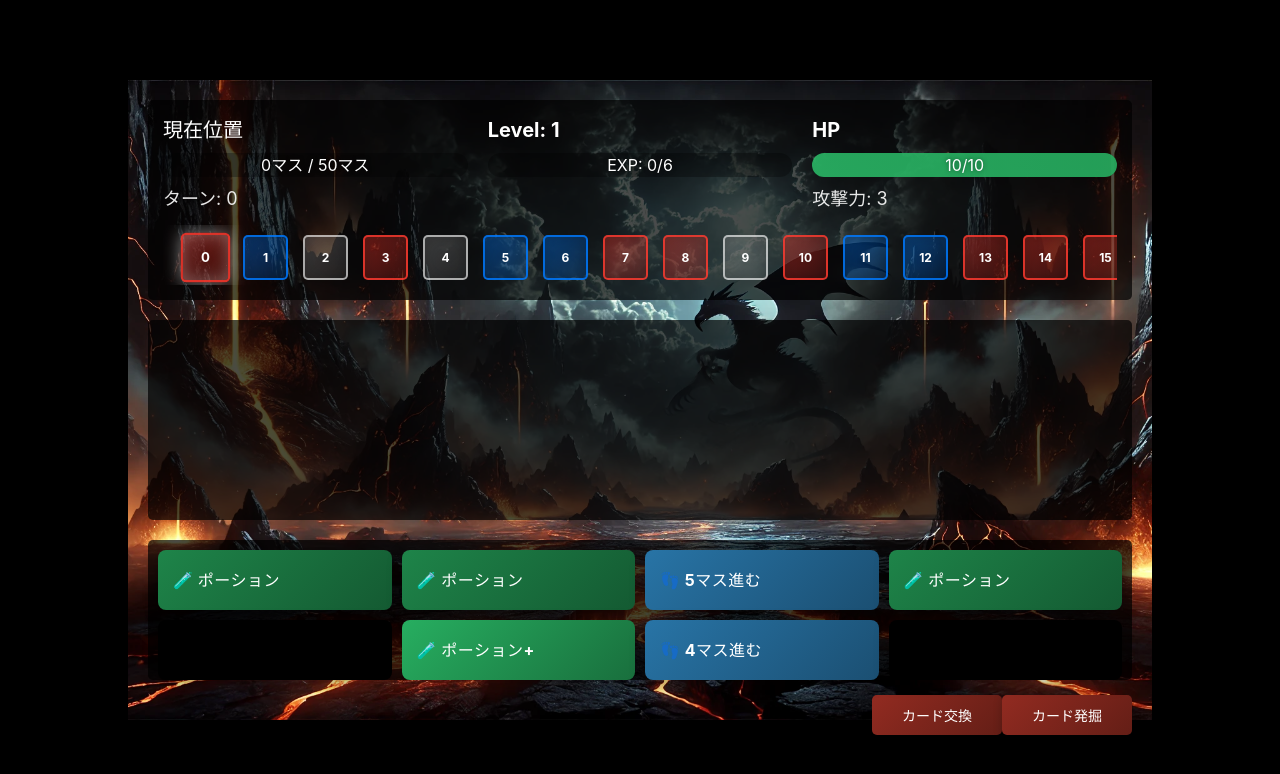
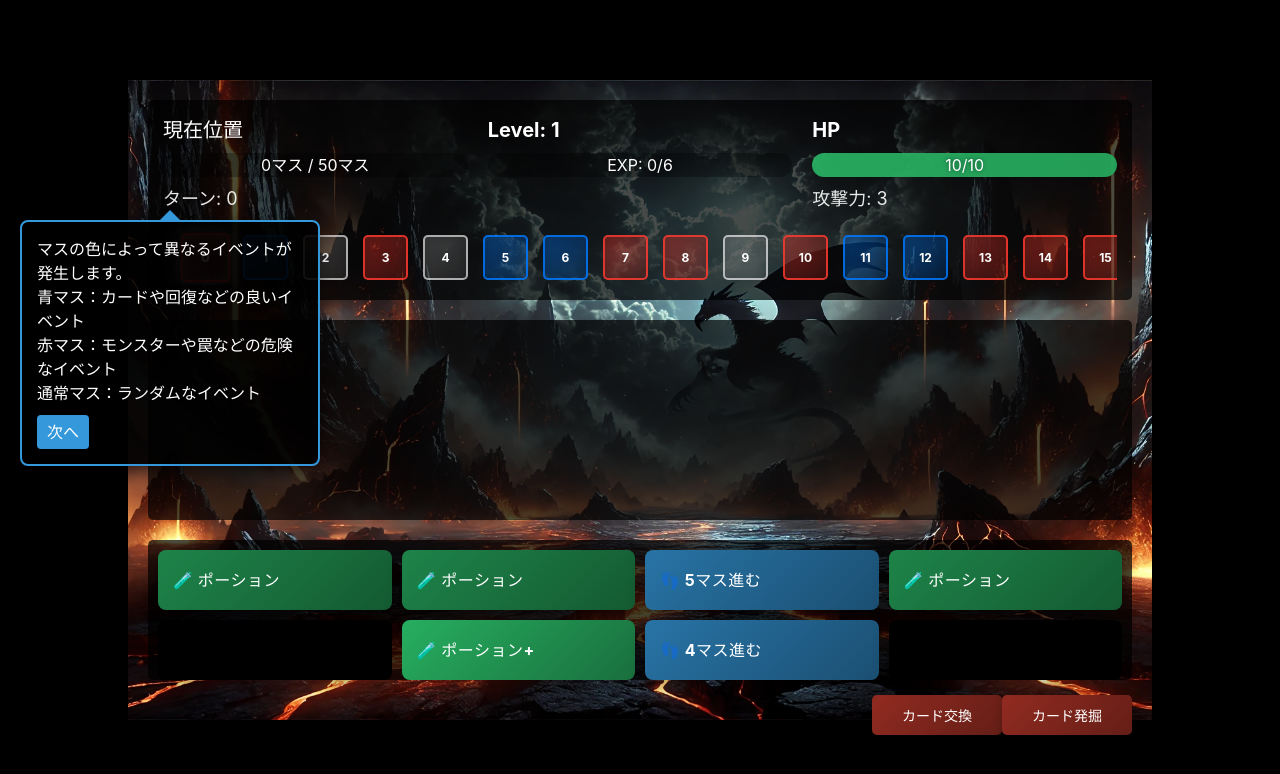
Before and after one commit to kekoyana/carddragon, a React (Vite) app: page / in a window 1280 px wide. Shown: the top 774 px of the page. Built offline with nearby package versions, Linux system fonts and the light colour scheme.

Commit message:
チュートリアル追加

```diff
--- a/src/components/Game.module.css
+++ b/src/components/Game.module.css
@@ -467,3 +467,72 @@
 .restartButton:hover::after {
   left: 100%;
 }
+
+/* チュートリアルのスタイル */
+.tutorial {
+  position: absolute;
+  background: rgba(0, 0, 0, 0.9);
+  padding: 15px;
+  border-radius: 8px;
+  border: 2px solid #3498db;
+  color: white;
+  font-size: 16px;
+  z-index: 1000;
+  max-width: 300px;
+  box-shadow: 0 4px 15px rgba(0, 0, 0, 0.5);
+  animation: fadeIn 0.5s ease;
+}
+
+.tutorial::after {
+  content: '';
+  position: absolute;
+  border: 10px solid transparent;
+}
+
+.tutorial.top::after {
+  border-top-color: #3498db;
+  bottom: -22px;
+  left: 50%;
+  transform: translateX(-50%);
+}
+
+.tutorial.bottom::after {
+  border-bottom-color: #3498db;
+  top: -22px;
+  left: 50%;
+  transform: translateX(-50%);
+}
+
+.tutorial.left::after {
+  border-left-color: #3498db;
+  right: -22px;
+  top: 50%;
+  transform: translateY(-50%);
+}
+
+.tutorial.right::after {
+  border-right-color: #3498db;
+  left: -22px;
+  top: 50%;
+  transform: translateY(-50%);
+}
+
+@keyframes fadeIn {
+  from { opacity: 0; }
+  to { opacity: 1; }
+}
+
+.tutorialButton {
+  background: #3498db;
+  border: none;
+  padding: 5px 10px;
+  border-radius: 4px;
+  color: white;
+  margin-top: 10px;
+  cursor: pointer;
+  transition: background 0.3s ease;
+}
+
+.tutorialButton:hover {
+  background: #2980b9;
+}
--- a/src/components/Game.tsx
+++ b/src/components/Game.tsx
@@ -1,10 +1,43 @@
+import { useState, useEffect } from 'react';
 import styles from './Game.module.css';
 import { useGame } from '../hooks/useGame';
 import { Card, MapCell } from '../types';
 import { GAME_CONFIG } from '../gameData';
 import { getWeaponName } from '../gameUtils';
 
+interface TutorialStep {
+  message: string;
+  position: {
+    top?: string;
+    left?: string;
+    right?: string;
+    bottom?: string;
+  };
+  direction: 'top' | 'bottom' | 'left' | 'right';
+}
+
+const TUTORIAL_STEPS: TutorialStep[] = [
+  {
+    message: 'マスの色によって異なるイベントが発生します。\n青マス：カードや回復などの良いイベント\n赤マス：モンスターや罠などの危険なイベント\n通常マス：ランダムなイベント',
+    position: { top: '220px', left: '20px' },
+    direction: 'bottom'
+  },
+  {
+    message: '手持ちのカードを使ってマスを進みます。\n・数字のカード：指定マス進む\n・🧪のカード：HPを回復\n・⚔️のカード：武器を装備して攻撃力アップ',
+    position: { bottom: '220px', left: '20px' },
+    direction: 'top'
+  },
+  {
+    message: 'モンスターと戦うときは「攻撃」か「逃げる」を選べます。\nレベルアップすると最大HPと攻撃力が上昇します！',
+    position: { top: '50%', right: '20px' },
+    direction: 'left'
+  }
+];
+
 const Game = () => {
+  const [tutorialStep, setTutorialStep] = useState(0);
+  const [showTutorial, setShowTutorial] = useState(false);
+
   const {
     position,
     cards,
@@ -29,6 +62,15 @@ const Game = () => {
     getRequiredExp,
     handleWait,
   } = useGame();
+
+  // ゲーム開始時にチュートリアルを表示（一度だけ）
+  useEffect(() => {
+    const hasSeenTutorial = localStorage.getItem('hasSeenTutorial');
+    if (!hasSeenTutorial) {
+      setShowTutorial(true);
+      localStorage.setItem('hasSeenTutorial', 'true');
+    }
+  }, []);
 
   const renderCard = (card: Card) => {
     if (card === null) return '';
@@ -119,7 +161,7 @@ const Game = () => {
             className={styles.cellContainer}
             style={{
               transform: `translateX(-${position * 60}px)`,
-              paddingLeft: '10px' // 左端に少し余白を追加
+              paddingLeft: '10px'
             }}
           >
             {getNextCells().map((cell, i) => renderCell(cell, i === position))}
@@ -215,6 +257,30 @@ const Game = () => {
           </button>
         </div>
       )}
+
+      {/* チュートリアル */}
+      {showTutorial && tutorialStep < TUTORIAL_STEPS.length && (
+        <div
+          className={`${styles.tutorial} ${styles[TUTORIAL_STEPS[tutorialStep].direction]}`}
+          style={TUTORIAL_STEPS[tutorialStep].position}
+        >
+          {TUTORIAL_STEPS[tutorialStep].message.split('\n').map((line, i) => (
+            <p key={i}>{line}</p>
+          ))}
+          <button
+            className={styles.tutorialButton}
+            onClick={() => {
+              if (tutorialStep === TUTORIAL_STEPS.length - 1) {
+                setShowTutorial(false);
+              } else {
+                setTutorialStep(step => step + 1);
+              }
+            }}
+          >
+            {tutorialStep === TUTORIAL_STEPS.length - 1 ? 'はじめる' : '次へ'}
+          </button>
+        </div>
+      )}
     </div>
   );
 };
```
Also changed, not shown: 1 other file (tests, documents, lock files or other folders).
